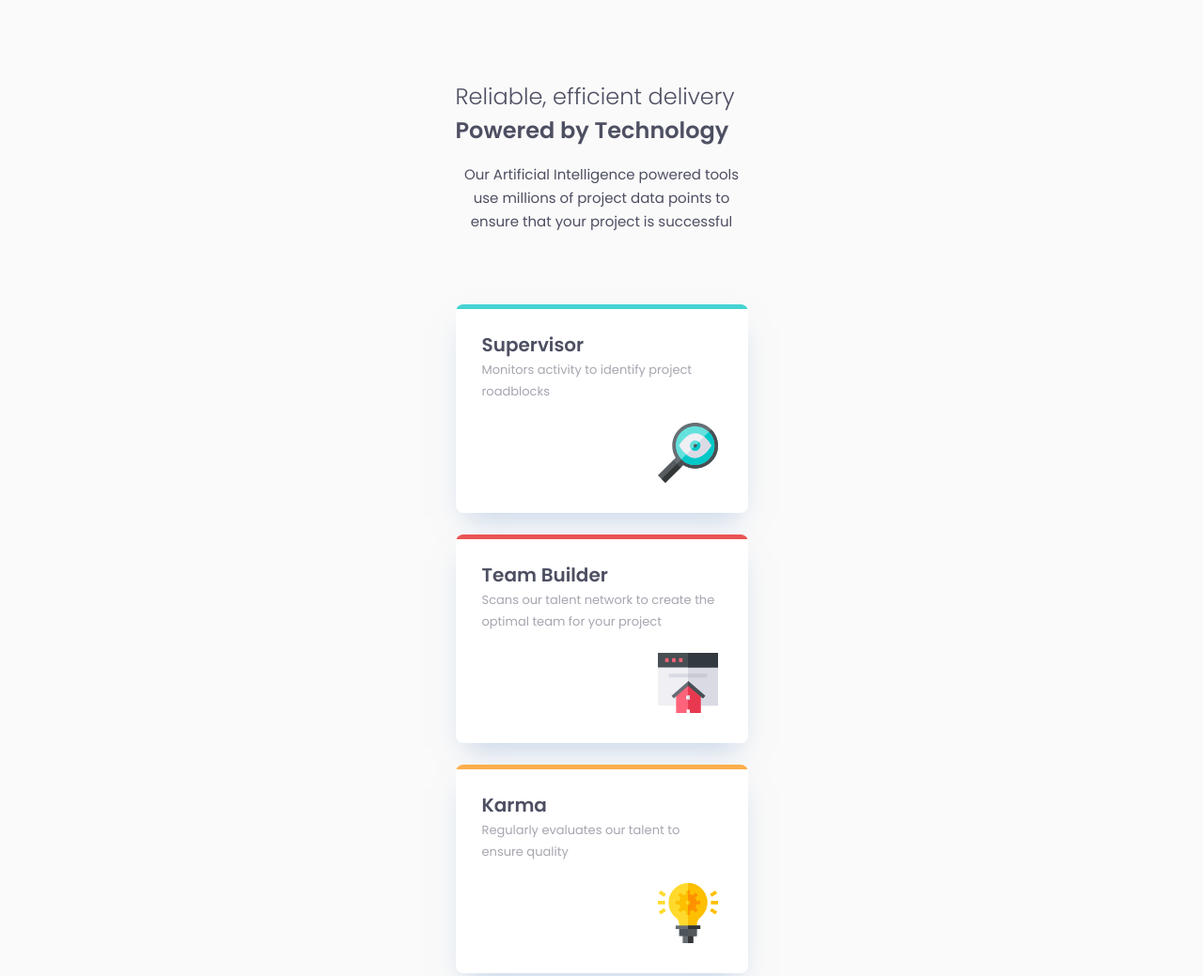
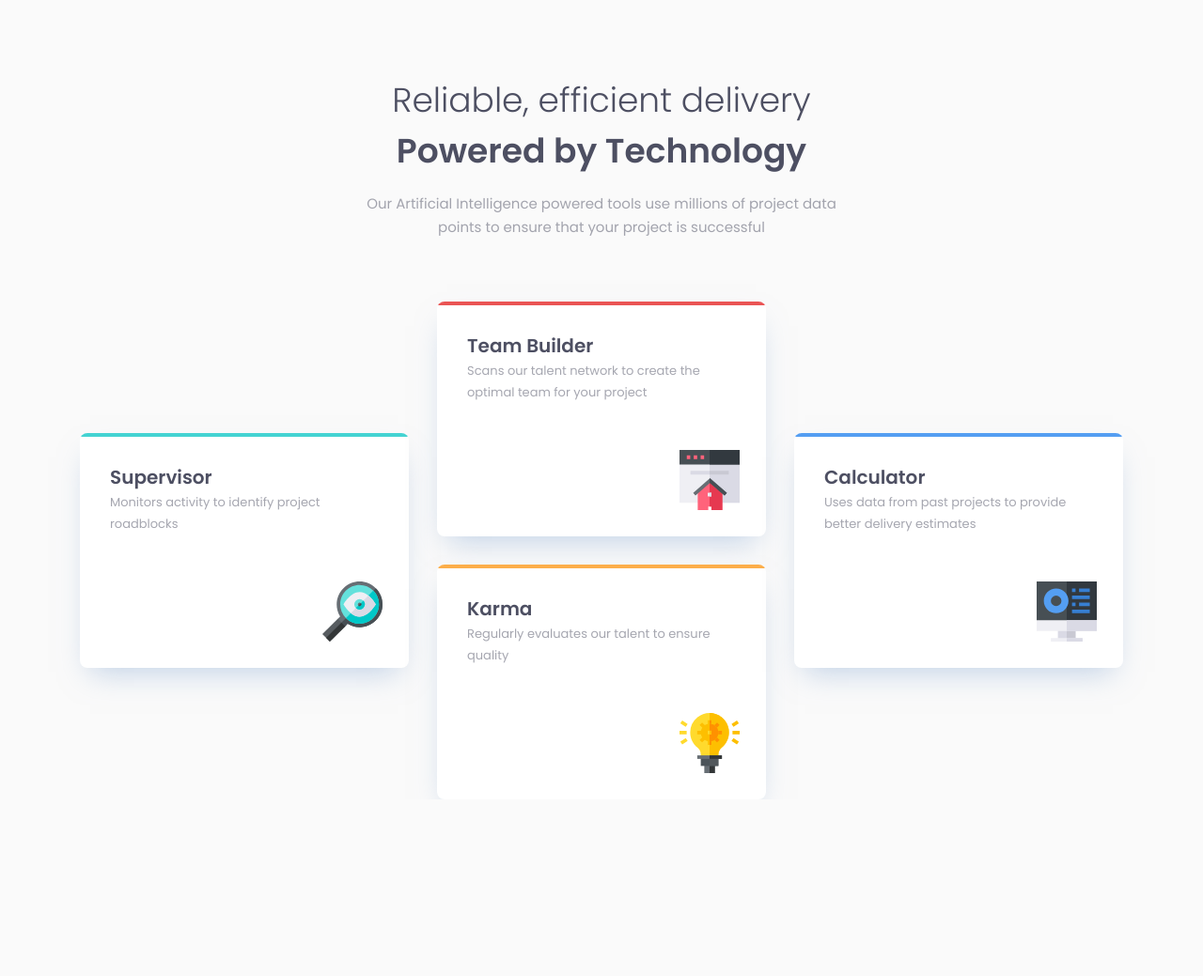
Before and after one commit to paulaabro/four-card-feature-section, a plain HTML site: page index.html in a window 1280 px wide. Shown: the top 1039 px of the page at 94% size. After the commit the page ends 851 px from the top, so only its background shows below. Drawn offline with Linux system fonts and the light colour scheme.

Commit message:
card desktop

```diff
--- a/style.css
+++ b/style.css
@@ -17,6 +17,7 @@ body {
 header {
   max-width: 311px;
   margin: 85px auto 76px;
+  text-align: center;
 }
 
 h1,
@@ -37,7 +38,7 @@ h2 {
 header p {
   font-size: 15px;
   line-height: 25px;
-  text-align: center;
+  opacity: 0.5;
 }
 
 .cards {
@@ -59,7 +60,7 @@ header p {
 }
 
 .color {
-  height: 5px;
+  height: 4px;
   box-shadow: 0 15px 30px -11px rgba(131, 166, 210, 0.5);
   position: absolute;
   top: 0;
@@ -97,6 +98,47 @@ h3 {
 
 img {
   position: absolute;
-  right: 32px;
-  bottom: 32px;
+  right: 28px;
+  bottom: 28px;
 }
+
+@media (min-width: 1110px) {
+  header {
+    max-width: 540px;
+    margin: 80px auto 67px;
+  }
+
+  h1,
+  h2 {
+    font-size: 36px;
+    line-height: 54px;
+  }
+
+  .cards {
+    grid-template-columns: repeat(3, 350px);
+    grid-template-areas:
+      "start . end"
+      "start . end";
+    gap: 30px;
+  }
+
+  .card {
+    max-width: 350px;
+    height: 250px;
+    padding: 32px;
+  }
+
+  .supervisor {
+    grid-area: start;
+    align-self: center;
+  }
+
+  .calculator {
+    grid-area: end;
+    align-self: center;
+  }
+  . img {
+    right: 32px;
+    bottom: 32px;
+  }
+}
```
